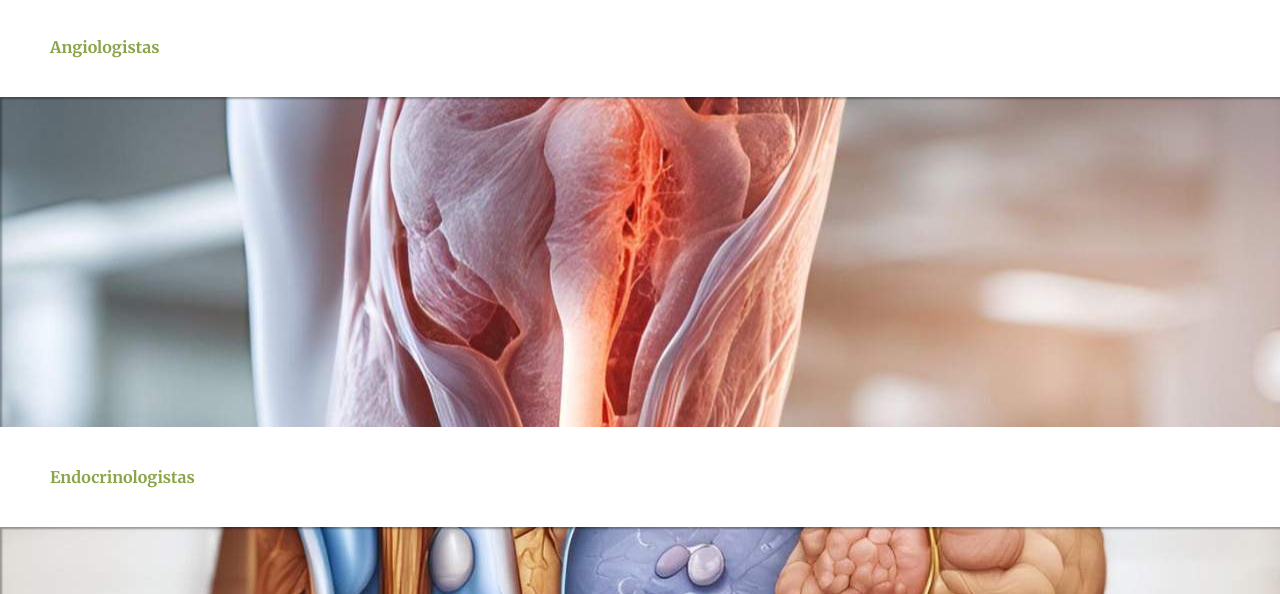
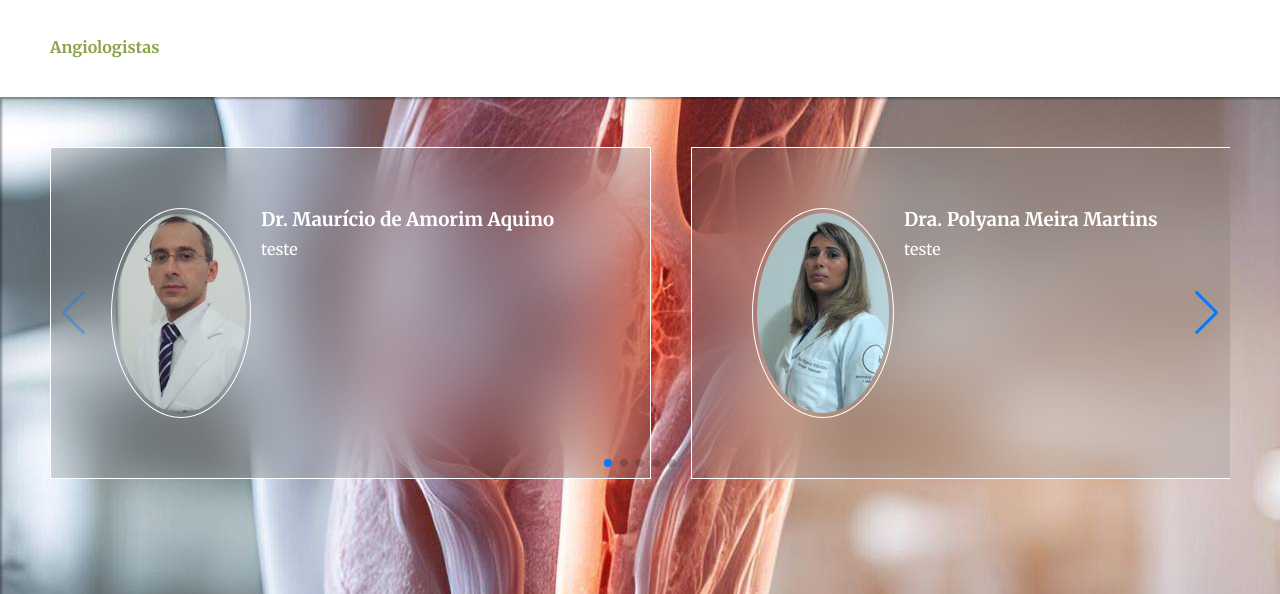
Before and after one commit to isaac-santos/projeto-grupoizi, a plain HTML site: page medico.html in a window 1280 px wide. Shown: the part 112-706 px from the top of the page. Drawn offline with nearby package versions, Linux system fonts and the light colour scheme.

Commit message:
atualizei o projeto grupoizi

```diff
--- a/medico.html
+++ b/medico.html
@@ -4,9 +4,14 @@
     <meta charset="UTF-8">
     <meta name="viewport" content="width=device-width, initial-scale=1.0">
     <title>Grupo IZI</title>
+    <link
+        rel="stylesheet"
+        href="https://cdn.jsdelivr.net/npm/swiper@11/swiper-bundle.min.css"
+    />
     <link rel="stylesheet" href="src/style/estilo-pag.css">
     <link rel="stylesheet" href="https://cdnjs.cloudflare.com/ajax/libs/animate.css/4.1.1/animate.min.css" />
     <style>
+        @import "node_modules/swiper/swiper-bundle";
 
         section {
             padding-top: 35px;
@@ -27,8 +32,8 @@
             background-image: url(src/img/img-angiologia.jpg);
             background-position: center center;
             background-repeat: no-repeat;
-            height: 230px;
-            padding: 50px 10px;
+            height: 467px;
+            padding: 50px 50px;
         }
 
         section#img2 {
@@ -38,7 +43,7 @@
             background-image: url(src/img/img-endocrinologia.jpg);
             background-position: center bottom;
             background-repeat: no-repeat;
-            height: 230px;
+            height: 467px;
         }
 
         section#img3 {
@@ -48,7 +53,7 @@
             background-image: url(src/img/img-nutricao.jpg);
             background-position: center center;
             background-repeat: no-repeat;
-            height: 226px;
+            height: 467px;
         }
 
         .separa {
@@ -57,8 +62,59 @@
             color: var(--cor1);
         }
 
+        /*---slide---*/
+        .swiper-slide {
+            background-color: rgba(128, 128, 128, 0.226);
+            backdrop-filter: blur(30px);
+            border: 1px solid white;
+            max-width: 479px;
+            padding: 60px;
+            display: inline-flex;
+        }
 
 
+        .swiper-slide > img{
+            border-radius: 50%;
+        }
+
+        .doc-img {
+            border: 1px solid white;
+            padding: 4px;
+        }
+
+        .sobre {
+            padding-left: 10px;
+        }
+
+        .sobre > h3 {
+            padding-bottom: 8px;
+        }
+
+        .sobre > h3 > a {
+            color: white;
+            text-decoration: none;
+        }
+
+        .sobre > h3 > a:hover {
+            text-decoration: underline;
+        }
+
+        .sobre > p {
+            color: white;
+        }
+
+        @media (min-width:320px) and (max-width: 425px) {
+            .swiper-slide {
+                display: block;
+            }
+
+            .sobre > h3 {
+                font-size: 0.6em;
+            }
+            .sobre > p {
+                display: none;
+            }
+        }
     </style>
 </head>
 <body>
@@ -145,7 +201,55 @@
             <h4 class="separa">Angiologistas</h4>
         </section>
         <section id="img1">
+            <div class="swiper">
+                <div class="swiper-wrapper">
+                  <div class="swiper-slide" data-hash="slide1">
+                    <img src="src/img/Mauricio_rd.jpg" alt="Dr.Mauricio" class="doc-img">
+                    <div class="sobre">
+                        <h3><a href="#">Dr. Maurício de Amorim Aquino</a></h3>
+                        <p>teste</p>
+                    </div>
+                  </div>
 
+                  <div class="swiper-slide" data-hash="slide2">
+                    <img src="src/img/Polyana_rd.jpg" alt="Dra. Polyana" class="doc-img">
+                    <div class="sobre">
+                        <h3><a href="#">Dra. Polyana Meira Martins</a></h3>
+                        <p>teste</p>
+                    </div>
+                  </div>
+
+                  <div class="swiper-slide" data-hash="slide3">
+                    <img src="src/img/Rodrigo_Neves_reduzido.jpeg" alt="Dr. Rodrigo_Neves" class="doc-img">
+                    <div class="sobre">
+                        <h3><a href="#">Dr. Rodrigo Costa Neves</a></h3>
+                        <p>teste</p>
+                    </div>
+                  </div>
+
+                  <div class="swiper-slide" data-hash="slide4">
+                    <img src="src/img/Rofman_rd.jpg" alt="Dr. Rofman" class="doc-img">
+                    <div class="sobre">
+                        <h3><a href="#">Dr. Rofman Fidélis</a></h3>
+                        <p>teste</p>
+                    </div>
+                  </div>
+
+                  <div class="swiper-slide" data-hash="slide5">
+                    <img src="src/img/Saadia_rd.jpg" alt="Dra. Saadia" class="doc-img">
+                    <div class="sobre">
+                        <h3><a href="#">Dra. Saadia Santos Ribeiro da Silva</a></h3>
+                        <p>teste</p>
+                    </div>
+                  </div>
+
+                </div>
+                <div class="swiper-pagination"></div>
+
+                <div class="swiper-button-prev"></div>
+                <div class="swiper-button-next"></div>
+
+            </div>
         </section>
         <section class="separa">
             <h4>Endocrinologistas</h4>
@@ -169,5 +273,7 @@
         <p>| Criado por <a href="" class="meu-contato">Isaac de Jesus</a>.</p>
     </footer>
     <script src="src/JavaScript/animações.Js"></script>
+    <script src="https://cdn.jsdelivr.net/npm/swiper@11/swiper-bundle.min.js"></script>
+    <script src="src/JavaScript/slide.js"></script>
 </body>
 </html>
--- /dev/null
+++ b/src/JavaScript/slide.js
@@ -0,0 +1,43 @@
+const swiper = new Swiper('.swiper', {
+    hashNavigation: true,
+    loop: false,
+
+    // Paginação
+    pagination: {
+      el: '.swiper-pagination',
+    },
+
+    // Setas de navegação
+    navigation: {
+      nextEl: '.swiper-button-next',
+      prevEl: '.swiper-button-prev',
+    },
+
+    // Default parameters
+  slidesPerView: 1,
+  spaceBetween: 10,
+  // Responsive breakpoints
+  breakpoints: {
+    // when window width is >= 320px
+    320: {
+      slidesPerView: 2,
+      spaceBetween: 20
+    },
+    // when window width is >= 480px
+    480: {
+      slidesPerView: 3,
+      spaceBetween: 30
+    },
+    // when window width is >= 640px
+    640: {
+      slidesPerView: 1.1,
+      spaceBetween: 40
+    },
+
+    // maior que >= 1440px
+    1440: {
+        slidesPerView: 2,
+        spaceBetween: 15
+    }
+  }
+  });
```
Also changed, not shown: src/img/Polyana_rd.jpg (added), src/img/Rodrigo_Neves_reduzido.jpeg (added), src/img/Rofman_rd.jpg (added), src/img/Saadia_rd.jpg (added).
